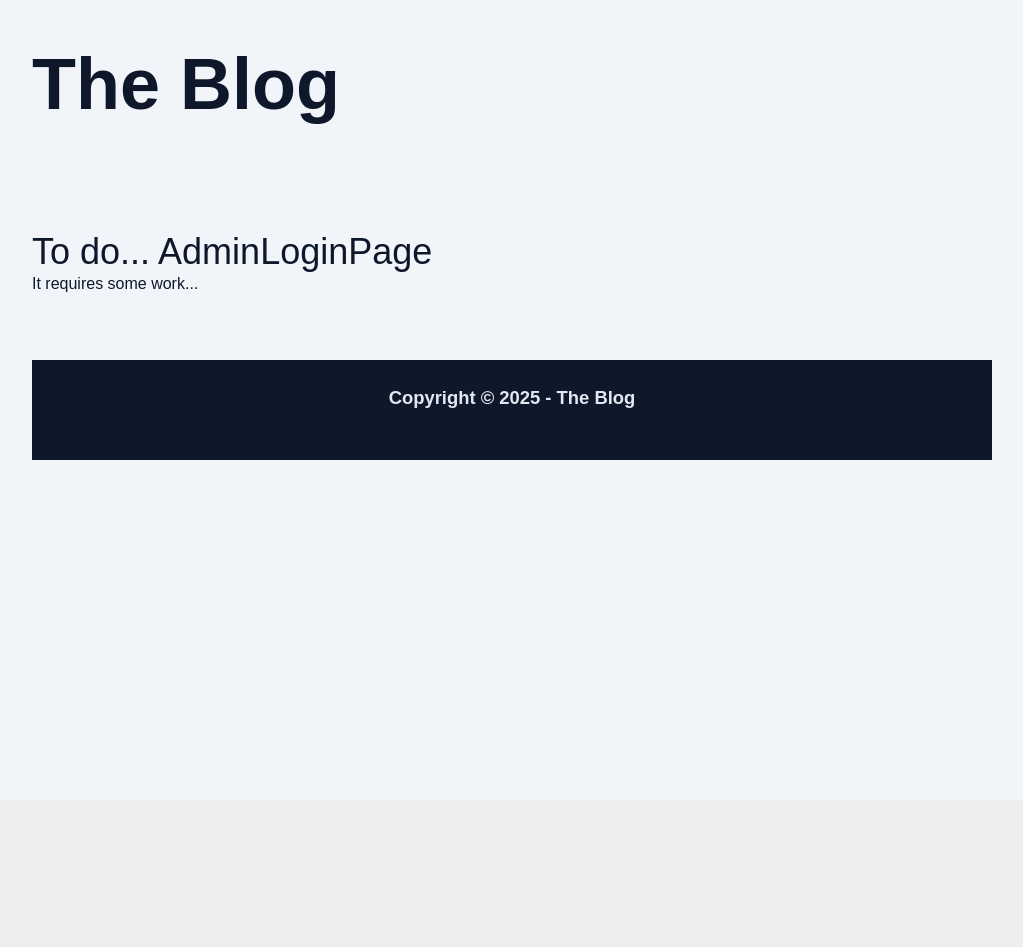
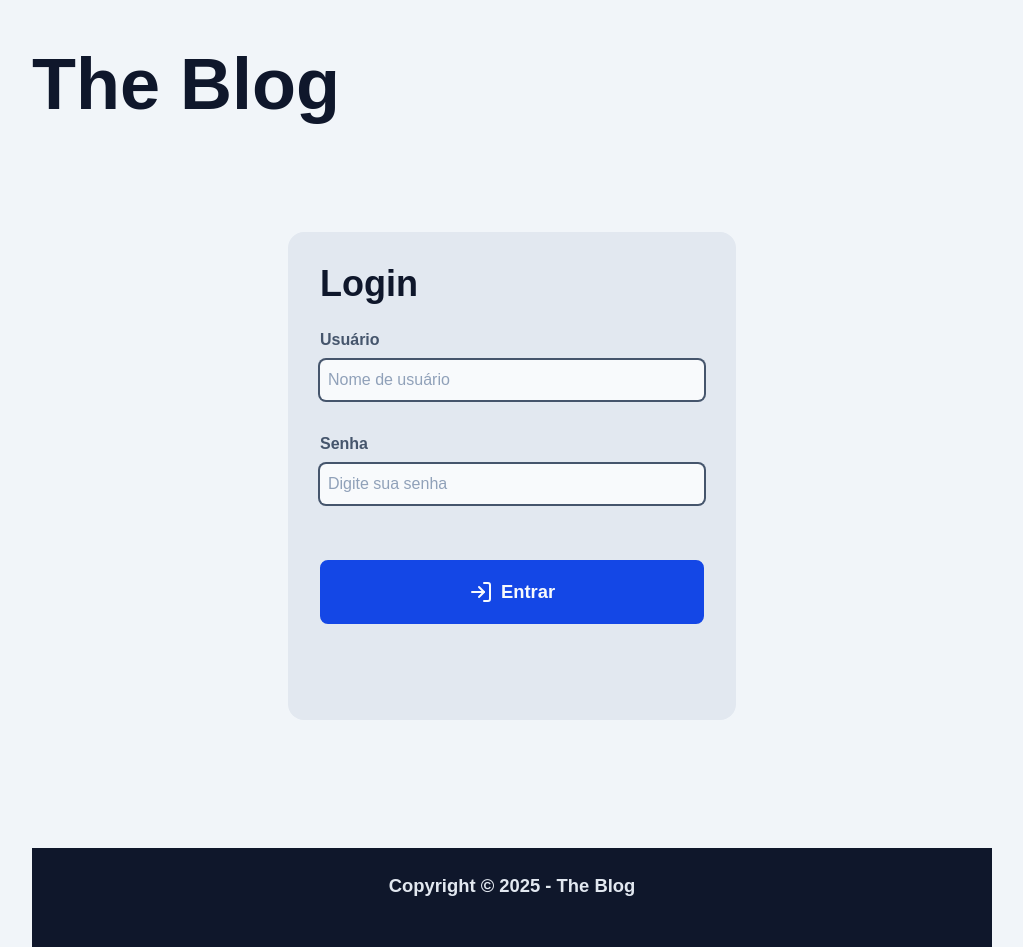
Before and after one commit to aruangalves/nextjs-blog, a Next.js app: page /admin/login in a window 1280 px wide. Shown: the whole page, without its empty margins (128-1151 px from the left). Before the commit the page ends 800 px from the top, so only its background shows below. Built offline with nearby package versions, Linux system fonts and the light colour scheme.

Commit message:
Created login and logout server actions. Created LoginForm component

```diff
--- /dev/null
+++ b/src/actions/login/login-action.ts
@@ -0,0 +1,23 @@
+'use server';
+
+import { asyncDelay } from '@/utils/async-delay';
+
+type LoginActionState = {
+  username: string;
+  error: string;
+};
+
+export async function loginAction(
+  loginState: LoginActionState,
+  formData: FormData,
+): Promise<LoginActionState> {
+  //this response delay is deliberate to mitigate bruteforce attacks
+  await asyncDelay(2000);
+
+  const username = String(formData.get('username') || '');
+
+  return {
+    username: username,
+    error: 'Login is not functional yet, try again later ;^D',
+  };
+}
--- /dev/null
+++ b/src/actions/login/logout-action.ts
@@ -0,0 +1,8 @@
+'use server';
+
+import { asyncDelay } from '@/utils/async-delay';
+
+export async function logoutAction() {
+  //this response delay is deliberate to mitigate bruteforce attacks
+  await asyncDelay(2000);
+}
--- a/src/app/admin/login/page.tsx
+++ b/src/app/admin/login/page.tsx
@@ -1,10 +1,11 @@
+import { LoginForm } from '@/components/Admin/LoginForm';
+
 export const dynamic = 'force-dynamic';
 
 export default async function AdminLoginPage() {
   return (
-    <div className='py-16'>
-      <h1 className='text-4xl'>To do... AdminLoginPage</h1>
-      <p>It requires some work...</p>
+    <div className='flex items-center justify-center max-w-md mt-16 mb-32 px-8 pb-16 pt-8 mx-auto rounded-2xl bg-slate-200'>
+      <LoginForm />
     </div>
   );
 }
--- /dev/null
+++ b/src/components/Admin/LoginForm/index.tsx
@@ -0,0 +1,48 @@
+'use client';
+
+import { loginAction } from '@/actions/login/login-action';
+import { Button } from '@/components/Button';
+import { InputText } from '@/components/InputText';
+import { LogInIcon } from 'lucide-react';
+import { useActionState } from 'react';
+
+export function LoginForm() {
+  const initialState = {
+    username: '',
+    error: '',
+  };
+  const [loginState, action, isPending] = useActionState(
+    loginAction,
+    initialState,
+  );
+
+  return (
+    <form action={action} className='flex-1 flex flex-col gap-4 pb-8'>
+      <h1 className='text-4xl font-bold'>Login</h1>
+      <InputText
+        type='text'
+        name='username'
+        labelText='Usuário'
+        placeholder='Nome de usuário'
+        disabled={isPending}
+        defaultValue={loginState.username}
+      />
+      <InputText
+        type='password'
+        name='password'
+        labelText='Senha'
+        placeholder='Digite sua senha'
+        disabled={isPending}
+      />
+      <Button disabled={isPending} type='submit' className='mt-8'>
+        <LogInIcon /> Entrar
+      </Button>
+
+      {!!loginState.error && (
+        <p className='text-red-700 text-center p-4 mt-4 bg-slate-100 rounded-[0.5rem] border border-slate-300'>
+          {loginState.error}
+        </p>
+      )}
+    </form>
+  );
+}
```
